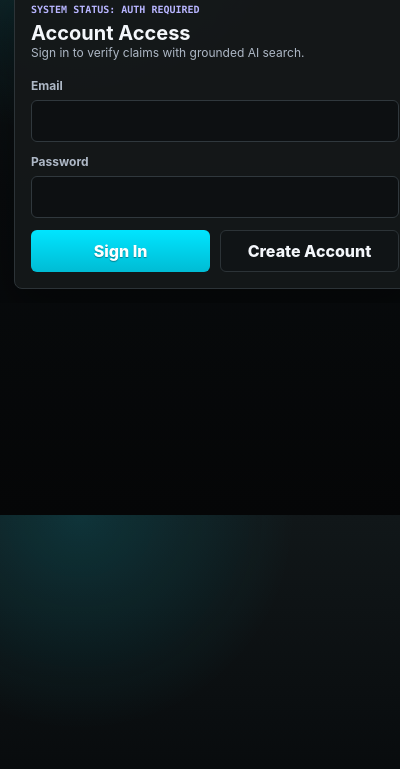
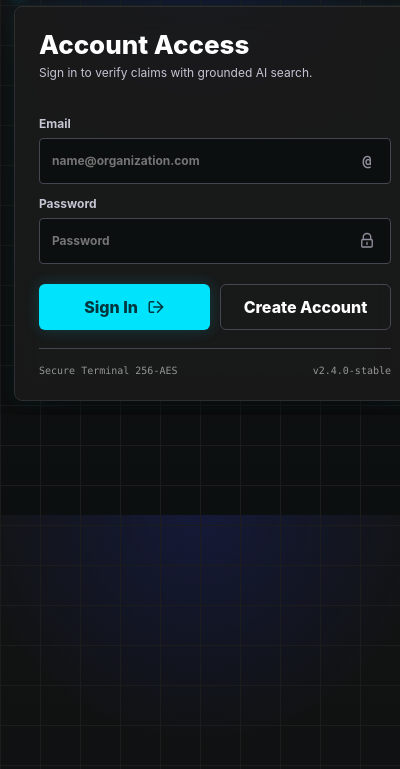
Before and after one commit to Komarka/Veritas, a browser extension: page extension/popup.html in a window 400 px wide. Shown: the part 75-844 px from the top of the page. Drawn offline with Linux system fonts and the light colour scheme.

Commit message:
Redesign extension login screen

```diff
--- a/extension/popup.css
+++ b/extension/popup.css
@@ -1,14 +1,14 @@
 :root {
   color-scheme: dark;
-  --bg: #080b0d;
-  --panel: #151819;
-  --panel-2: #1c2022;
-  --line: #2c3337;
-  --text: #f4f7fb;
-  --muted: #aeb8c6;
-  --cyan: #00e5ff;
-  --cyan-2: #00bcd4;
-  --violet: #b8b5ff;
+  --bg: #121414;
+  --panel: #1a1c1c;
+  --panel-2: #1e2020;
+  --line: #454652;
+  --text: #ffffff;
+  --muted: #c6c5d4;
+  --cyan: #00e3fd;
+  --cyan-2: #00daf3;
+  --violet: #bdc2ff;
   --red: #ff6b6b;
   --green: #21d07a;
   --orange: #ffad42;
@@ -27,8 +27,11 @@ body {
   margin: 0;
   color: var(--text);
   background:
-    radial-gradient(circle at 20% 0%, rgba(0, 229, 255, 0.14), transparent 32%),
-    linear-gradient(180deg, #111719 0%, var(--bg) 45%, #050607 100%);
+    linear-gradient(#1c1c1c 1px, transparent 1px),
+    linear-gradient(90deg, #1c1c1c 1px, transparent 1px),
+    radial-gradient(circle at 50% 0%, rgba(26, 35, 126, 0.34), transparent 36%),
+    linear-gradient(180deg, #121414 0%, #0c0f0f 100%);
+  background-size: 40px 40px, 40px 40px, auto, auto;
 }
 
 button,
@@ -73,14 +76,22 @@ p {
 }
 
 h1 {
-  font-size: 16px;
-  line-height: 1.2;
+  color: var(--violet);
+  font-family: "Hanken Grotesk", Inter, sans-serif;
+  font-size: 18px;
+  font-weight: 800;
+  line-height: 1.15;
+  text-transform: uppercase;
 }
 
 h2 {
-  margin-top: 6px;
-  font-size: 20px;
+  margin-top: 0;
+  color: var(--text);
+  font-family: "Hanken Grotesk", Inter, sans-serif;
+  font-size: 26px;
+  font-weight: 800;
   letter-spacing: 0;
+  line-height: 1.1;
 }
 
 h3 {
@@ -168,6 +179,104 @@ h3 {
 .status-line.active {
   color: var(--cyan);
 }
+.auth-shell {
+  position: relative;
+  z-index: 1;
+}
+
+.auth-status {
+  display: flex;
+  align-items: center;
+  gap: 7px;
+  margin: 0 0 8px;
+  color: var(--cyan);
+  font-family: "JetBrains Mono", "SFMono-Regular", Consolas, monospace;
+  font-size: 10px;
+  font-weight: 800;
+  letter-spacing: 0.05em;
+}
+
+.status-dot {
+  width: 8px;
+  height: 8px;
+  border-radius: 50%;
+  background: var(--cyan);
+  box-shadow: 0 0 12px rgba(0, 227, 253, 0.7);
+}
+
+.auth-card {
+  display: grid;
+  gap: 18px;
+  padding: 24px;
+  border: 1px solid #2e2e2e;
+  border-radius: 8px;
+  background: rgba(28, 28, 28, 0.82);
+  box-shadow: 0 24px 55px rgba(0, 0, 0, 0.42), 0 0 18px rgba(0, 227, 253, 0.08);
+  backdrop-filter: blur(12px);
+}
+
+.auth-copy {
+  display: grid;
+  gap: 5px;
+}
+
+.field-shell {
+  position: relative;
+  display: block;
+}
+
+.field-shell input {
+  padding-right: 46px;
+}
+
+.field-icon {
+  position: absolute;
+  right: 14px;
+  top: 50%;
+  transform: translateY(-50%);
+  color: #908f9d;
+  display: grid;
+  width: 20px;
+  height: 20px;
+  place-items: center;
+  pointer-events: none;
+}
+
+.field-icon-text {
+  font-family: "JetBrains Mono", "SFMono-Regular", Consolas, monospace;
+  font-size: 15px;
+  font-weight: 800;
+}
+
+.field-icon svg {
+  width: 18px;
+  height: 18px;
+  fill: none;
+  stroke: currentColor;
+  stroke-width: 1.8;
+  stroke-linecap: round;
+  stroke-linejoin: round;
+}
+
+.field-shell:focus-within .field-icon {
+  color: var(--cyan);
+}
+
+.auth-actions {
+  padding-top: 8px;
+}
+
+.trust-row {
+  display: flex;
+  align-items: center;
+  justify-content: space-between;
+  gap: 12px;
+  padding-top: 16px;
+  border-top: 1px solid var(--line);
+  color: rgba(226, 226, 226, 0.62);
+  font-family: "JetBrains Mono", "SFMono-Regular", Consolas, monospace;
+  font-size: 10px;
+}
 
 .form {
   display: grid;
@@ -187,15 +296,16 @@ label,
 input,
 textarea {
   width: 100%;
-  border: 1px solid #30383d;
-  border-radius: 6px;
+  border: 1px solid var(--line);
+  border-radius: 4px;
   color: var(--text);
-  background: #0d1012;
+  background: #0c0f0f;
   outline: none;
+  transition: border-color 160ms ease, box-shadow 160ms ease, background 160ms ease;
 }
 
 input {
-  height: 42px;
+  height: 46px;
   padding: 0 12px;
 }
 
@@ -211,7 +321,7 @@ textarea {
 input:focus,
 textarea:focus {
   border-color: var(--cyan);
-  box-shadow: 0 0 0 3px rgba(0, 229, 255, 0.12);
+  box-shadow: 0 0 0 1px rgba(189, 244, 255, 0.5), inset 0 0 14px rgba(0, 227, 253, 0.04);
 }
 
 .button-row {
@@ -223,6 +333,10 @@ textarea:focus {
 .primary-btn,
 .ghost-btn,
 .icon-btn {
+  display: inline-flex;
+  align-items: center;
+  justify-content: center;
+  gap: 9px;
   border: 0;
   border-radius: 6px;
   cursor: pointer;
@@ -230,10 +344,11 @@ textarea:focus {
 }
 
 .primary-btn {
-  min-height: 42px;
-  color: #ffffff;
-  background: linear-gradient(180deg, var(--cyan), var(--cyan-2));
-  text-shadow: 0 1px 1px rgba(0, 0, 0, 0.35);
+  min-height: 46px;
+  color: #00363d;
+  background: var(--cyan);
+  box-shadow: 0 0 15px rgba(0, 227, 253, 0.2);
+  text-shadow: none;
 }
 
 .primary-btn:disabled,
@@ -243,10 +358,29 @@ textarea:focus {
 }
 
 .ghost-btn {
-  min-height: 42px;
+  min-height: 46px;
   color: var(--text);
   border: 1px solid var(--line);
-  background: #101416;
+  background: transparent;
+}
+
+.btn-icon {
+  width: 18px;
+  height: 18px;
+  fill: none;
+  stroke: currentColor;
+  stroke-width: 2;
+  stroke-linecap: round;
+  stroke-linejoin: round;
+}
+
+.primary-btn:hover,
+.ghost-btn:hover {
+  filter: brightness(1.08);
+}
+
+.ghost-btn:hover {
+  background: #282a2b;
 }
 
 .wide {
--- a/extension/popup.html
+++ b/extension/popup.html
@@ -29,25 +29,44 @@
         <p id="loading-banner-text">Loading...</p>
       </div>
 
-      <section id="auth-view" class="panel">
-        <div class="status-line">SYSTEM STATUS: AUTH REQUIRED</div>
+      <section id="auth-view" class="auth-shell">
+        <div class="auth-status">
+          <span class="status-dot" aria-hidden="true"></span>
+          <span>SYSTEM STATUS: AUTH REQUIRED</span>
+        </div>
+
+        <div class="auth-card">
+          <div class="auth-copy">
             <h2>Account Access</h2>
             <p class="muted">Sign in to verify claims with grounded AI search.</p>
+          </div>
 
           <form id="auth-form" class="form">
             <label>
               Email
-            <input id="email" type="email" autocomplete="email" required>
+              <span class="field-shell">
+                <input id="email" type="email" autocomplete="email" placeholder="name@organization.com" required>
+                <span class="field-icon field-icon-text" aria-hidden="true">@</span>
+              </span>
             </label>
             <label>
               Password
-            <input id="password" type="password" autocomplete="current-password" minlength="6" required>
+              <span class="field-shell">
+                <input id="password" type="password" autocomplete="current-password" placeholder="Password" minlength="6" required>
+                <span class="field-icon" aria-hidden="true"><svg viewBox="0 0 24 24"><path d="M7 10V7a5 5 0 0 1 10 0v3M6.5 10h11A1.5 1.5 0 0 1 19 11.5v7A1.5 1.5 0 0 1 17.5 20h-11A1.5 1.5 0 0 1 5 18.5v-7A1.5 1.5 0 0 1 6.5 10ZM12 14v2.5"/></svg></span>
+              </span>
             </label>
-          <div class="button-row">
-            <button id="login-btn" class="primary-btn" type="submit">Sign In</button>
+            <div class="button-row auth-actions">
+              <button id="login-btn" class="primary-btn" type="submit"><span>Sign In</span><svg class="btn-icon" viewBox="0 0 24 24" aria-hidden="true"><path d="M14 5l7 7-7 7M21 12H9M9 5H5a2 2 0 0 0-2 2v10a2 2 0 0 0 2 2h4"/></svg></button>
               <button id="register-btn" class="ghost-btn" type="button">Create Account</button>
             </div>
           </form>
+
+          <div class="trust-row" aria-label="Security information">
+            <span>Secure Terminal 256-AES</span>
+            <span>v2.4.0-stable</span>
+          </div>
+        </div>
       </section>
 
       <section id="dashboard-view" class="panel hidden">
```
Lines whose indentation alone changed are shown as unchanged.
